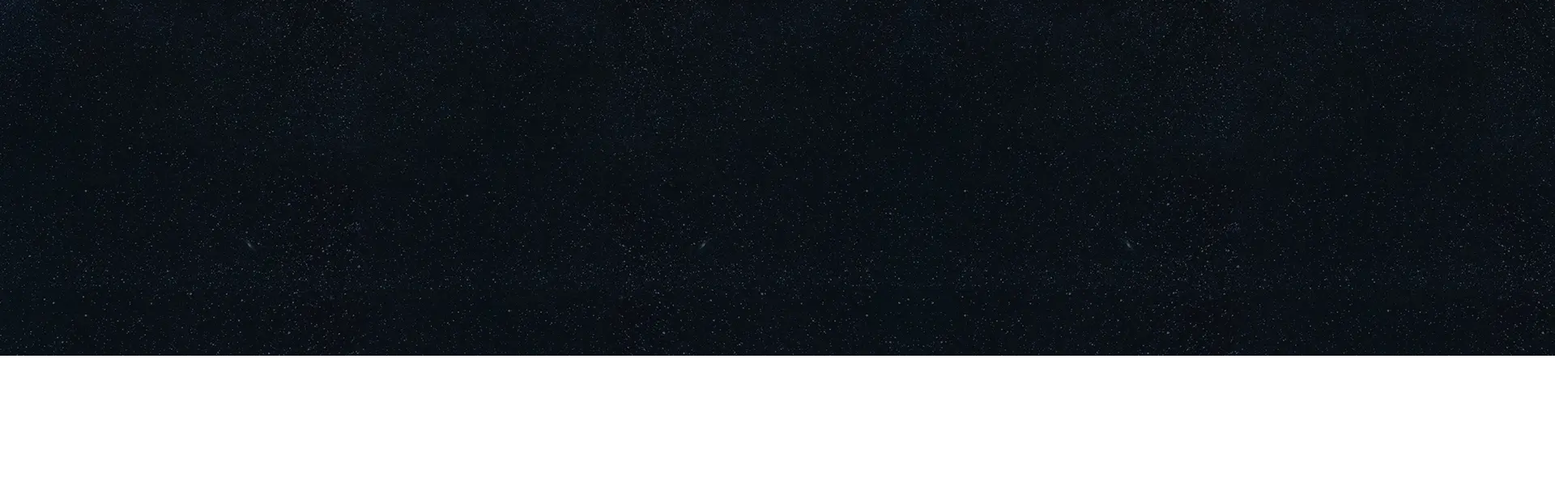
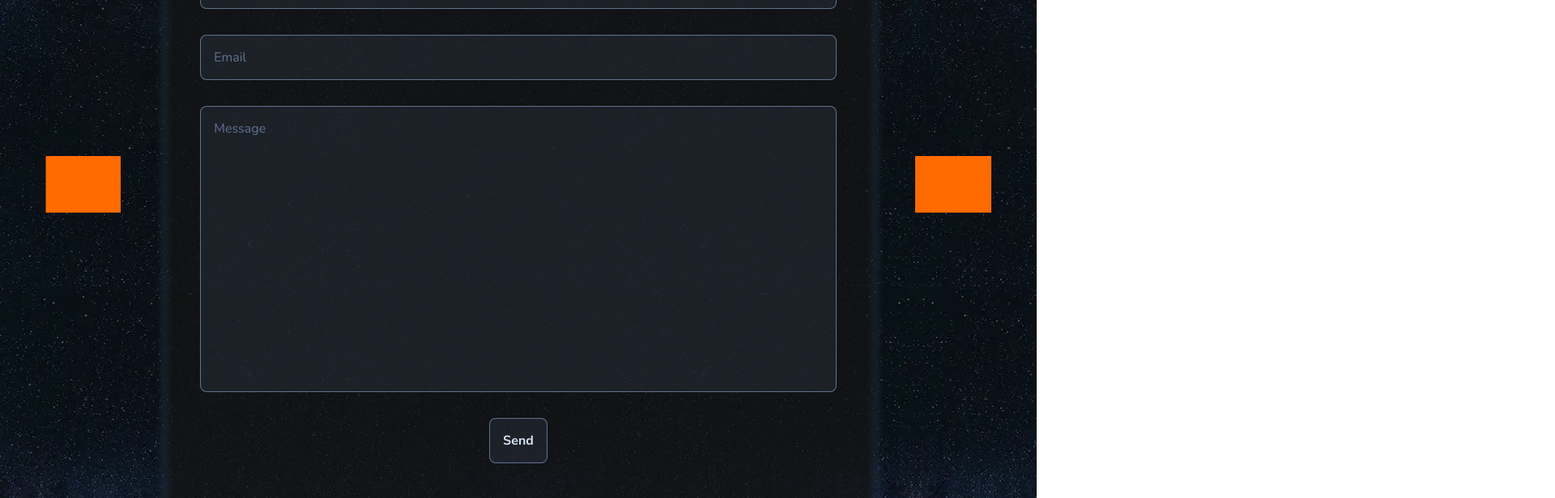
Before and after one commit to Gabriel-Bigelow/portfolio, a React (Create React App) app: page /contact in a window 1280 px wide. Shown: the part 360-976 px from the top of the page at 81% size, 1920 px wide, since content can reach past the window. Before the commit the page ends 800 px from the top, so only its background shows below. Built offline with nearby package versions, Linux system fonts and the light colour scheme; grey boxes are pictures that could not be loaded.

Commit message:
create contact form and install emailJS

```diff
--- a/package.json
+++ b/package.json
@@ -3,6 +3,7 @@
   "version": "0.1.0",
   "private": true,
   "dependencies": {
+    "@emailjs/browser": "^3.10.0",
     "@reduxjs/toolkit": "^1.9.1",
     "@testing-library/jest-dom": "^5.16.5",
     "@testing-library/react": "^13.4.0",
--- a/src/Components/Contact/Contact.js
+++ b/src/Components/Contact/Contact.js
@@ -1,38 +1,73 @@
 import { useEffect } from "react";
 import { useDispatch, useSelector } from "react-redux";
+import { useNavigate } from "react-router";
 import { terminalOutput } from "../../functions/terminalOutputter";
 import { selectBodyText, selectSection, setBodyText, setSection } from "../Section/sectionBodySlice";
+import { arrowNavigate, styleBeforeNavigate, styleNavigatedFrom } from "../../functions/arrowNavigation";
 
+import './contact.css';
+
+import arrow from '../../images/arrow.svg';
+import gitbash from '../../images/git-bash.svg';
 
 export default function Contact () {
     const dispatch = useDispatch();
+    const navigate = useNavigate();
     const section = useSelector(selectSection);
     const body = useSelector(selectBodyText);
+
+    function handleNavigation ({target}, navigateFunction = navigate) {
+        styleBeforeNavigate(target);
+        setTimeout(() => {
+            navigateFunction(arrowNavigate(target));
+        }, 100)
+    }
+
 
 
     useEffect(() => {
         dispatch(setSection('Contact'));
-        dispatch(setBodyText(`Contrary to popular belief, Lorem Ipsum is not simply random text. It has roots in a piece
-        of classical Latin literature from 45 BC, making it over 2000 years old. Richard McClintock, a Latin professor at
-        Hampden-Sydney College in Virginia, looked up one of the more obscure Latin words, consectetur, from a Lorem Ipsum
-         passage, and going through the cites of the word in classical literature, discovered the undoubtable source.
-         Lorem Ipsum comes from sections 1.10.32 and 1.10.33 of "de Finibus Bonorum et Malorum" (The Extremes of Good and
-            Evil) by Cicero, written in 45 BC. This book is a treatise on the theory of ethics, very popular during the Renaissance.
-            The first line of Lorem Ipsum, "Lorem ipsum dolor sit amet..", comes from a line in section 1.10.32.`))
+        dispatch(setBodyText(`Let's get in touch.`))
 
         if (section === 'Contact' && body.length > 0) {
             setTimeout(() => {
                 terminalOutput(section, body, 'contact-title', 'contact-body');
+                document.getElementById('terminal-output').style.gridColumn = "1 / span 2";
             }, 100);
+            styleNavigatedFrom();
         }
     }, [section, body, dispatch]);
 
     return (
-        <section id="about">
+
+
+
+        <section id="contact">
+            <img className="left-arrow" id="left" src={arrow} alt="navigate left" to="/projects" onClick={handleNavigation} />
             <div className="section-body">
-                <h2 id="contact-title"> </h2>
-                <p id="contact-body"> </p>
+                <div id="terminal">
+                    <div id="terminal-background"></div>
+                    <div id="top-frame"><img src={gitbash} alt="gitbash" /><p>MINGW64:/gb/portfolio/{section}</p></div>
+                    <div id="terminal-output">
+                        <h2 id="contact-title"> </h2>
+                        <p id="contact-body"> </p>
+
+
+                        <div id="contact-form-container">
+                            <form id="contact-form">
+                                <input className="width100" id="name" type="text" placeholder="Name" required></input>
+                                <input className="width100" id="email" type="email" placeholder="Email" required></input>
+                                <textarea className="width100" id="message" type="text" placeholder="Message" required></textarea>
+                                <input id="submit" type="submit" value="Send"></input>
+                            </form>
+                        </div>
+                    </div>
+
+                </div>
             </div>
+
+            <img className="right-arrow" id="right" src={arrow} alt="navigate right" to="/contact" onClick={handleNavigation} />
         </section>
-    )
+
+    );
 }
--- a/src/Components/Contact/contact.css
+++ b/src/Components/Contact/contact.css
@@ -0,0 +1,47 @@
+#contact-form {
+    display: grid;
+    grid-template: auto / 1fr;
+    justify-items: center;
+    gap: 2rem;
+    padding: 2rem;
+}
+
+input, #message {
+    background-color: hsla(217, 20%, 20%, 0.5);
+    color: hsla(217, 60%, 90%, 1);
+    padding: 1rem;
+    border: 1px solid hsla(217, 80%, 80%, 0.5);
+    border-radius: 0.5rem;
+    font-size: 1rem;
+    font-family: 'Nunito Sans';
+}
+
+input::placeholder, #message::placeholder {
+    color: hsla(217, 80%, 80%, 0.5);
+}
+
+input:focus, #message:focus {
+    outline: none;
+    border: 2px solid hsla(217, 100%, 80%, 1);
+}
+
+#message {
+    resize: none;
+    height: 20rem;
+}
+
+#submit {
+    font-size: 1rem;
+    font-weight: 600;
+    transition-duration: 0.2s;
+}
+
+#submit:hover {
+    cursor: pointer;
+    color: hsla(217, 10%, 10%, 1);
+    background-color: hsla(217, 100%, 80%, 1);
+}
+
+.width100 {
+    width: 100%;
+}
--- a/src/Components/Projects/Projects.js
+++ b/src/Components/Projects/Projects.js
@@ -75,7 +75,10 @@ export default function Projects () {
 
             for (let container of containers) {
                 if (container.id !== `${selectedProject}-container`) {
-                    container.style.width = '10%';
+                    container.style.width = '0%';
+                    setTimeout(() => {
+                        document.getElementById('favorite-projects').style.flexWrap = 'wrap';
+                    }, 500)
                 } else {
                     container.style.width = "100%";
                 }
@@ -130,9 +133,11 @@ export default function Projects () {
                 }
             }
         } else {
+            document.getElementById('favorite-projects').style.flexWrap = 'nowrap';
             for (let container of containers) {
                 container.style.width = '100%';
             }
+
 
             for (let long of longs) {
                 long.style.opacity = 0;
@@ -201,7 +206,9 @@ export default function Projects () {
 
     return (
         <section id="projects" onMouseOver={stopVideoPreview} onClick={handleClick}>
+
             <img className="left-arrow" id="left" src={arrow} alt="navigate left" to="/about" onClick={handleNavigation} />
+
             <div className="section-body">
                 <div id="terminal">
                     <div id="terminal-background"></div>
@@ -211,6 +218,7 @@ export default function Projects () {
                         <p id="projects-body"> </p>
                     </div>
                 </div>
+
                 <div id="favorite-projects">
 
                     <div className="project" id="lurker-container" onMouseOver={handleMouseOver}>
@@ -219,7 +227,6 @@ export default function Projects () {
                             <source src={lurkerVid}></source>
                         </video>
                         <img className="project-image" id="lurker-image" alt="Lurker project preview" src={lurker}/>
-
                         <h3 className="project-title" id="lurker-title">Lurker</h3>
                         <h4 className="project-short" id="lurker-short">Lurker is a React app that uses the Reddit API to
                         create a streamlined "lurker" version of Reddit, enhancing user experience by removing unessential elements.</h4>
@@ -265,7 +272,6 @@ export default function Projects () {
                             <source src={superBallManiaVid}></source>
                         </video>
                         <img className="project-image" id="super-ball-mania-image" alt="Super Ball Mania project preview" src={superBallMania}/>
-
                         <h3 className="project-title" id="super-ball-mania-title">Super Ball Mania</h3>
                         <h4 className="project-short" id="super-ball-mania-short">Super Ball Mania is a JavaScript-based game written using the
                         HTML canvas element, vanilla JavaScript, along with other HTML and CSS.</h4>
@@ -286,7 +292,6 @@ export default function Projects () {
 
                                 <a className="satblue" href="https://github.com/Gabriel-Bigelow/super-ball-mania">Here is a link to the GitHub repository!</a>
 
-
                             <p>
                                 This was one of my favorite projects because it was my first experience releasing a product to a considerable userbase. This taught me several things, such as the importance
                                 of thoroughly testing edge cases in your code before release, how to use software packagers, bundlers, and push that software to an external database.
@@ -301,8 +306,9 @@ export default function Projects () {
                     </div>
 
 
+                </div>
 
-                </div>
+
             </div>
 
 
```
Also changed, not shown: 1 other file (tests, documents, lock files or other folders).
